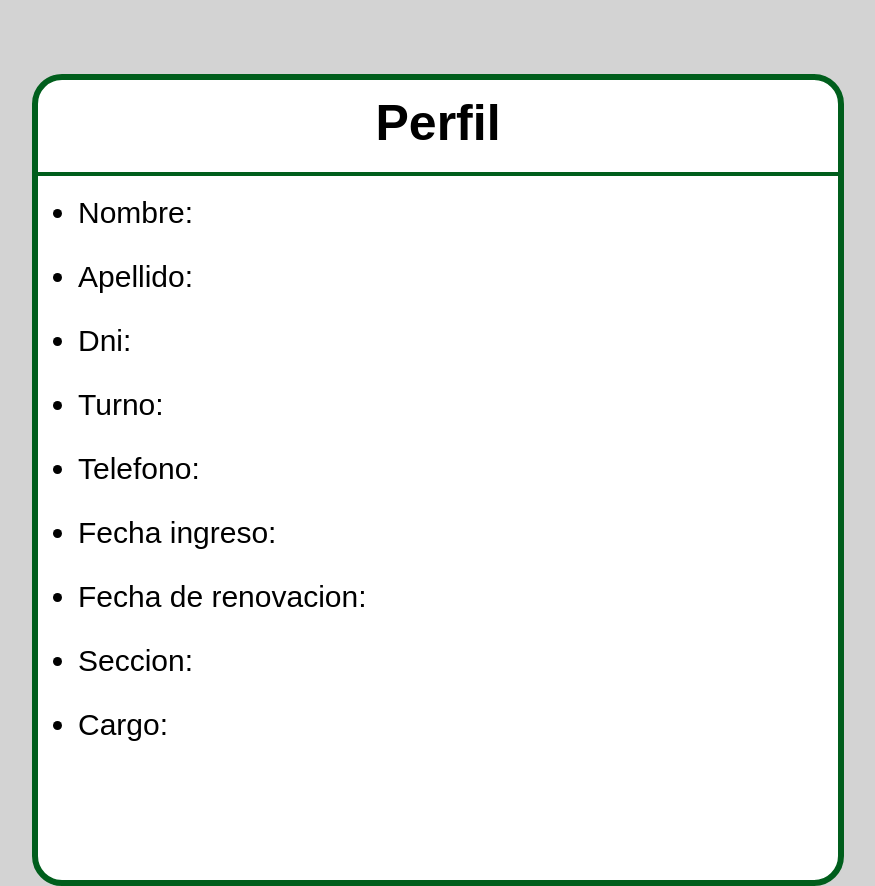
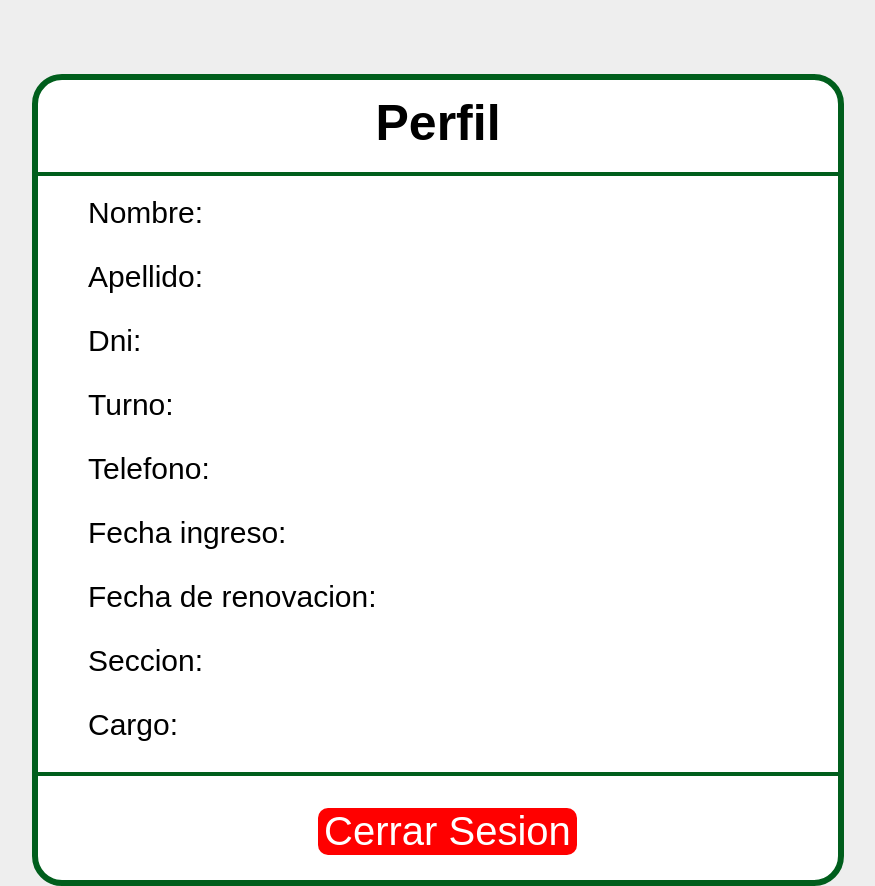
Before and after one commit to AxelandroB/TechGeniusDistribution, a PHP site: page /php/Perfil.php in a window 1280 px wide. Shown: the whole page, without its empty margins (202-1077 px from the left). Run offline with PHP 8.4, Linux system fonts and the light colour scheme.

Commit message:
perfil html y css version 1

```diff
--- a/css/Perfil.css
+++ b/css/Perfil.css
@@ -1,6 +1,6 @@
 body{
 
-    background-color: #d3d3d3;
+    background-color: #eeeeee;
 }
 .encuadre {
     background-color: #ffffff;
@@ -17,24 +17,58 @@ body{
   }
   .container{
     display: grid;
-    grid-template-rows: 100px 700px;
+    grid-template-rows: 100px 580px 120px;
+
   }
 
   .encuadre h1{
     position: relative;
     font-family:Arial , Helvetica, sans-serif;
     font-size: 50px;
-    border: 20 px ;
-    border-bottom: 4px solid #005e1c ;
+    border: 20px ;
     text-align: center;
     top: -20px;
     padding-bottom: 20px;
   }
 
-  .encuadre ul li  {
-
+  .encuadre li  {
+    overflow:hidden;
     font-family:Arial , Helvetica, sans-serif;
     font-size: 30px;
     padding-bottom: 30px;
+    padding-left: 10px;
     position: relative;
+
+
   }
+
+  .encuadre li:hover{
+    transform: scale(1.1);
+    transition:all .1s ease-in-out;
+
+  }
+
+  .box button{
+
+    position: relative;
+    font-family:Arial , Helvetica, sans-serif;
+    font-size: 40px;
+    left: 35%;
+    top: 40%;
+    border: none;
+   color: rgb(255, 255, 255);
+   background-color: red;
+  border-radius: 10px;
+  }
+  .box button:active{
+
+    transform: scale(0.96);
+
+  }
+  .box h1 {
+    border-bottom: 4px solid #005e1c ;
+  }
+
+  .box ul{
+    border-bottom: 4px solid #005e1c ;
+  }
--- a/php/Perfil.php
+++ b/php/Perfil.php
@@ -12,10 +12,10 @@
 <div class="encuadre">
     <div class="container">
         <div class="box">
-
+    <div class="linea">
 
 <h1>Perfil</h1>
-
+</div>
 </div>
 <div class="box">
 <ul>
@@ -30,6 +30,9 @@
   <li>Cargo:</li>
 </ul>
 </div>
+<div class="box">
+    <button class="btn">Cerrar Sesion</button>
+</div>
 </div>
 </div>
 </body>
```
